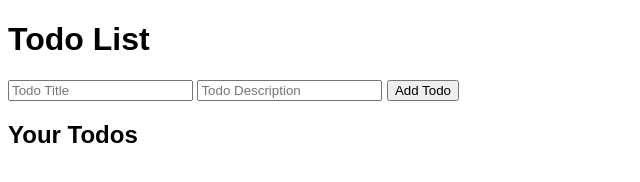
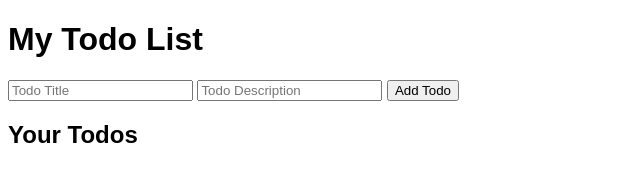
Before and after one commit to scwashere/gitops-todo, a website: page public/index.html in a window 1280 px wide. Shown: the whole page, without its empty margins (0-640 px from the left). Drawn offline with Linux system fonts and the light colour scheme; no server answers.

Commit message:
Update index.html
Changed the title of the web page

```diff
--- a/public/index.html
+++ b/public/index.html
@@ -11,7 +11,7 @@
     </style>
 </head>
 <body>
-<h1>Todo List</h1>
+<h1>My Todo List</h1>
 <input type="text" id="title" placeholder="Todo Title" required>
 <input type="text" id="description" placeholder="Todo Description">
 <button onclick="addTodo()">Add Todo</button>
```
